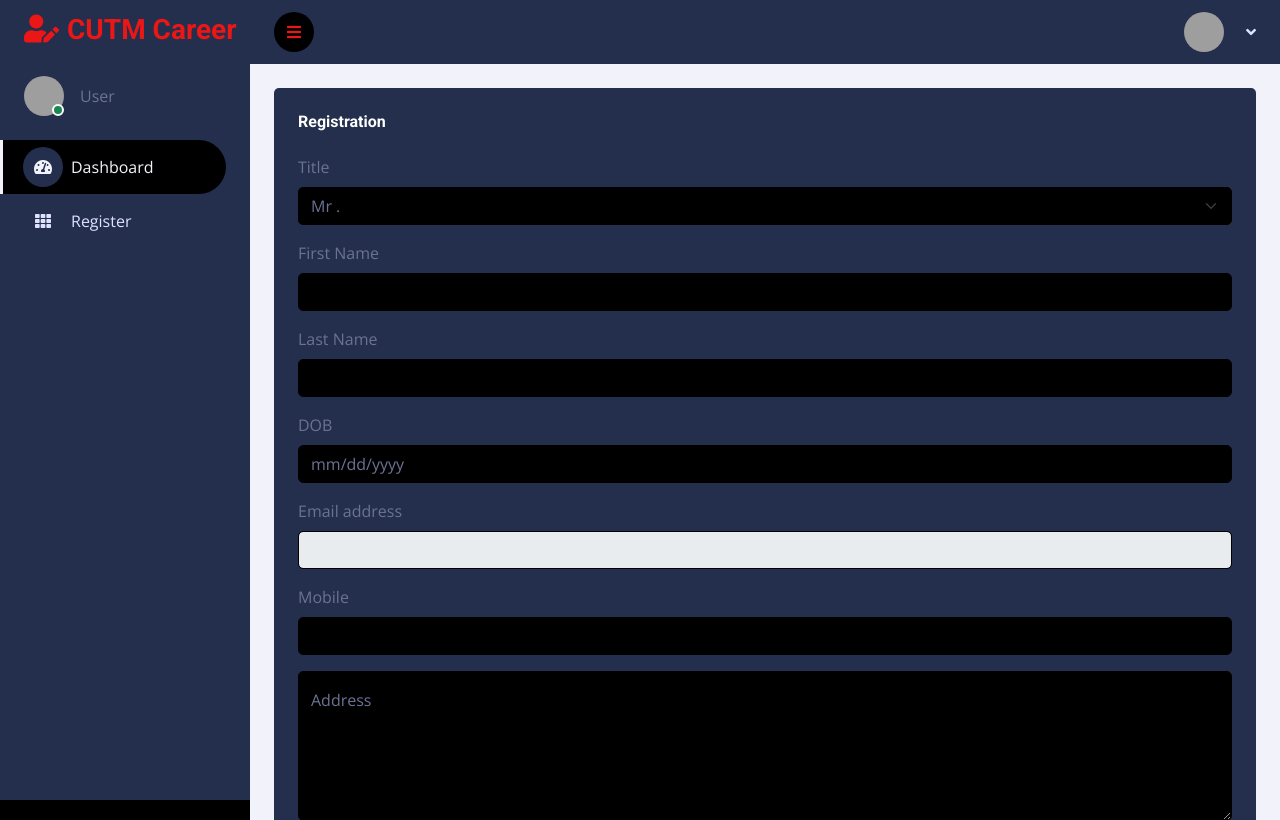
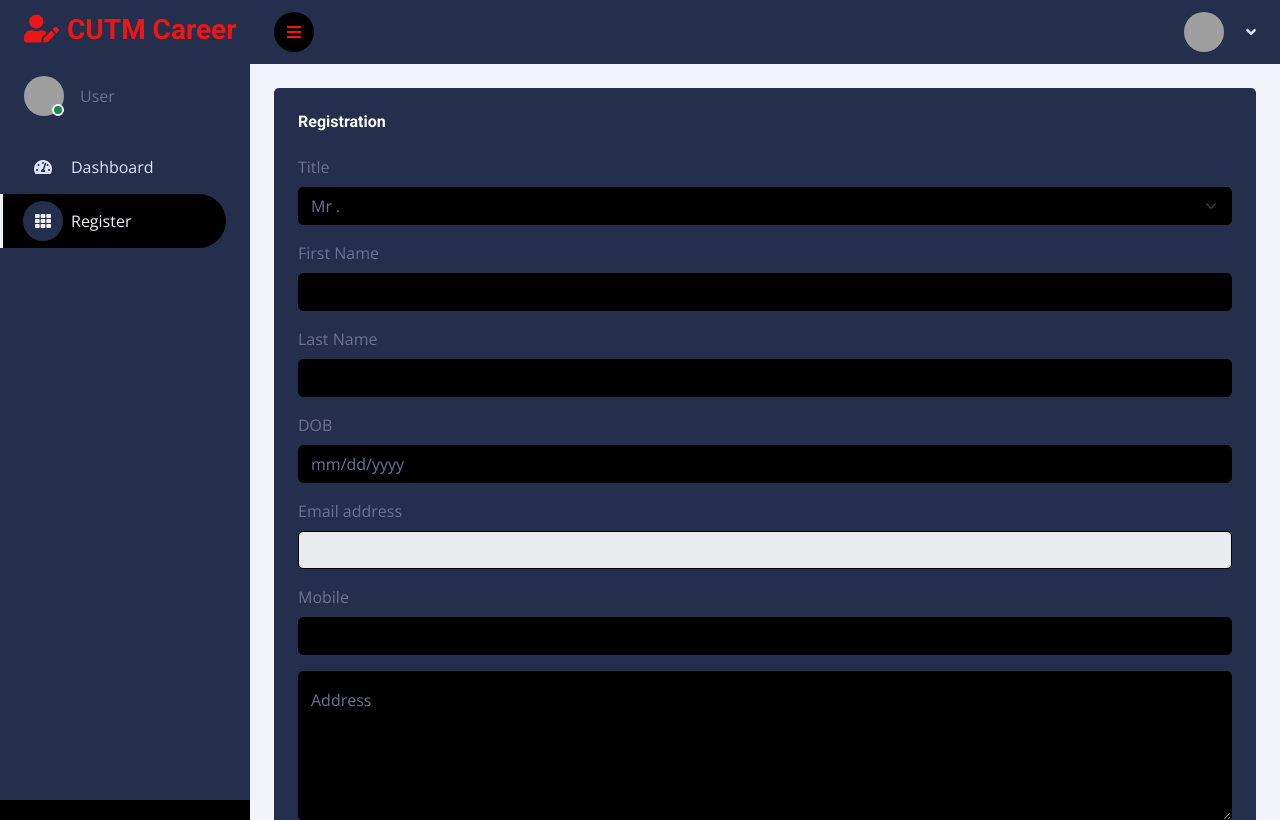
Before and after one commit to chinmayakumarbiswal/cutmcareer, a PHP site: page /user/registerme.php in a window 1280 px wide. Shown: the top 820 px of the page. Run offline with PHP 8.4, Linux system fonts and the light colour scheme; the visitor is signed in with stand-in values (Sample User, id 1); data that the repository does not hold is empty; some libraries are stand-ins or nearby versions; grey boxes are pictures that could not be loaded.

```diff
--- a/adminlogin.php
+++ b/adminlogin.php
@@ -80,7 +80,7 @@
                 <div class="navbar-nav w-100">
 
                     <a href="./index.php" class="nav-item nav-link"><i class="fa fa-id-card me-2"></i>Register</a>
-                    <a href="./adminlogin.php" class="nav-item nav-link"><i class="fa fa-lock me-2"></i>Admin Login</a>
+                    <a href="./adminlogin.php" class="nav-item nav-link active"><i class="fa fa-lock me-2"></i>Admin Login</a>
                     <a href="./userlogin.php" class="nav-item nav-link"><i class="fa fa-lock me-2"></i>User Login</a>
 
                 </div>
@@ -105,7 +105,7 @@
                 <div class="navbar-nav align-items-center ms-auto">
 
                     <div class="nav-item dropdown">
-                        <a href="./adminlogin.php" class="nav-link">
+                        <a href="./adminlogin.php" class="nav-link active">
                             <i class="fa fa-lock me-lg-2"></i>
                             <span class="d-none d-lg-inline-flex">Admin Login</span>
                         </a>
--- a/index.php
+++ b/index.php
@@ -85,7 +85,7 @@
 
                 <div class="navbar-nav w-100">
 
-                    <a href="./index.php" class="nav-item nav-link"><i class="fa fa-id-card me-2"></i>Register</a>
+                    <a href="./index.php" class="nav-item nav-link active"><i class="fa fa-id-card me-2"></i>Register</a>
                     <a href="./adminlogin.php" class="nav-item nav-link"><i class="fa fa-lock me-2"></i>Admin Login</a>
                     <a href="./userlogin.php" class="nav-item nav-link"><i class="fa fa-lock me-2"></i>User Login</a>
 
--- a/user/registerme.php
+++ b/user/registerme.php
@@ -72,9 +72,9 @@ else {
                     </div>
                 </div>
                 <div class="navbar-nav w-100">
-                    <a href="index.php" class="nav-item nav-link active"><i class="fa fa-tachometer-alt me-2"></i>Dashboard</a>
+                    <a href="index.php" class="nav-item nav-link"><i class="fa fa-tachometer-alt me-2"></i>Dashboard</a>
 
-                    <a href="./registerme.php" class="nav-item nav-link"><i class="fa fa-th me-2"></i>Register</a>
+                    <a href="./registerme.php" class="nav-item nav-link active"><i class="fa fa-th me-2"></i>Register</a>
 
                 </div>
             </nav>
--- a/userlogin.php
+++ b/userlogin.php
@@ -81,7 +81,7 @@
 
                     <a href="./index.php" class="nav-item nav-link"><i class="fa fa-id-card me-2"></i>Register</a>
                     <a href="./adminlogin.php" class="nav-item nav-link"><i class="fa fa-lock me-2"></i>Admin Login</a>
-                    <a href="./userlogin.php" class="nav-item nav-link"><i class="fa fa-lock me-2"></i>User Login</a>
+                    <a href="./userlogin.php" class="nav-item nav-link active"><i class="fa fa-lock me-2"></i>User Login</a>
 
                 </div>
 
@@ -112,7 +112,7 @@
                     </div>
 
                     <div class="nav-item dropdown">
-                        <a href="./userlogin.php" class="nav-link">
+                        <a href="./userlogin.php" class="nav-link active">
                             <i class="fa fa-lock me-lg-2"></i>
                             <span class="d-none d-lg-inline-flex">User Login</span>
                         </a>
```
